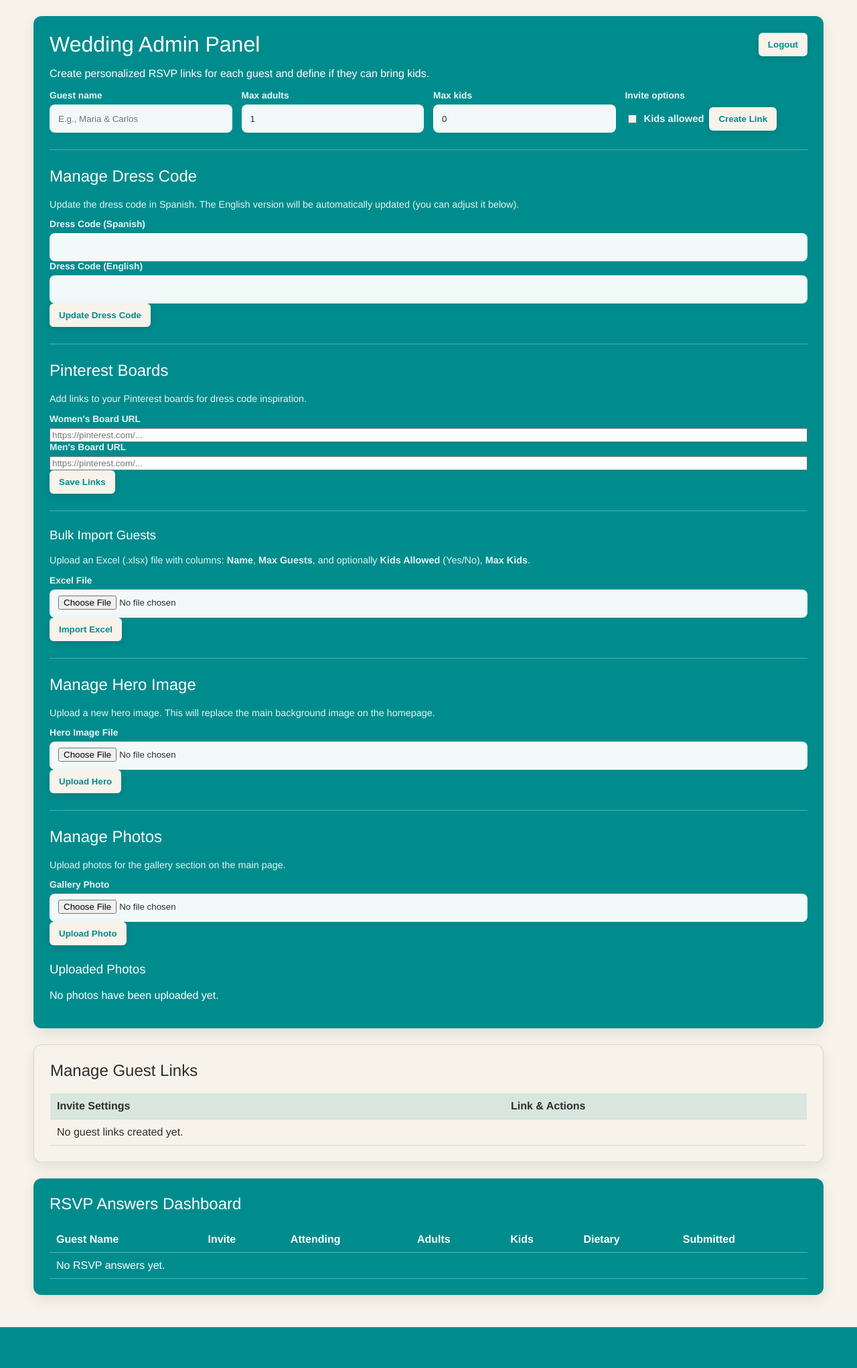
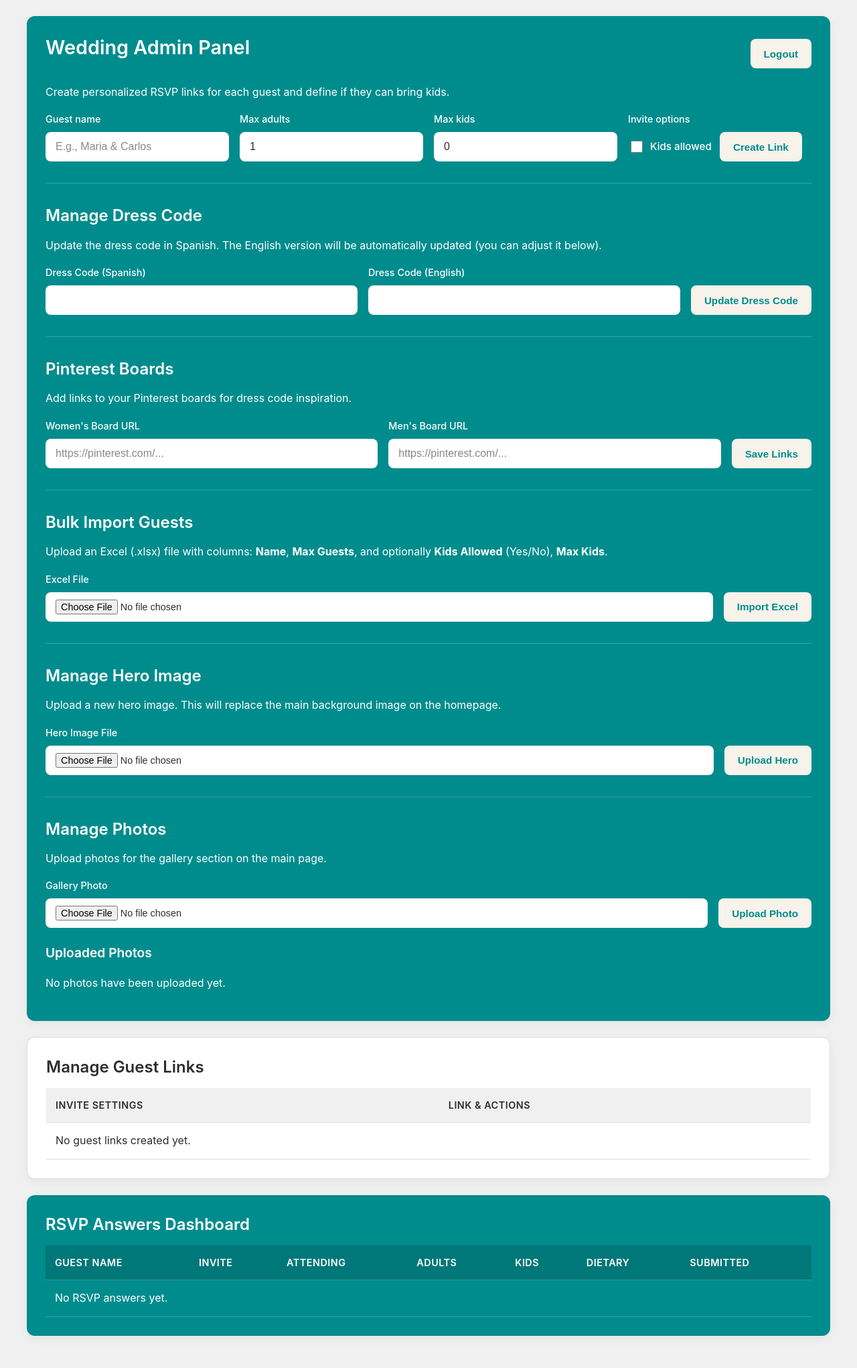
Before and after one commit to SlashGil/wedding, a Flask app: template wedding/templates/admin.html in a window 1280 px wide. Shown: the whole page at 67% size. Before the commit the page ends 1981 px from the top, so only its background shows below. Run offline with Flask 3, Linux system fonts and the light colour scheme; the template is opened without the code that fills it, so the values that code supplies are empty; parts of the project's set-up code (start-up, migrations or seed data) failed here and were passed over.

Commit message:
:sparkles: Fix styles of admin

```diff
--- a/wedding/admin.py
+++ b/wedding/admin.py
@@ -132,6 +132,7 @@ def update_guest(guest_id):
     max_guests = request.form.get('max_guests', '1').strip()
     kids_allowed = request.form.get('kids_allowed') == 'on'
     max_kids = request.form.get('max_kids', '0').strip()
+    is_attending = request.form.get('is_attending') == 'on'
 
     if not guest_name:
         flash('Guest name is required to update an invite.')
@@ -147,7 +148,7 @@ def update_guest(guest_id):
     if not kids_allowed: max_kids_int = 0
 
     with get_db() as conn:
-        conn.execute('UPDATE guests SET guest_name = ?, max_guests = ?, kids_allowed = ?, max_kids = ? WHERE id = ?', (guest_name, max_guests_int, kids_allowed, max_kids_int, guest_id))
+        conn.execute('UPDATE guests SET guest_name = ?, max_guests = ?, kids_allowed = ?, max_kids = ?, is_attending = ? WHERE id = ?', (guest_name, max_guests_int, kids_allowed, max_kids_int, is_attending, guest_id))
     flash(f'Invite updated for {guest_name}.')
     return redirect(url_for('admin.index'))
 
@@ -194,7 +195,7 @@ def upload_photo():
 
 @bp.route('/photo/<int:photo_id>/delete', methods=['POST'])
 @login_required
-def delete_photo(photo_id):
+def delete_photo(photo_.id):
     with get_db() as conn:
         photo = conn.execute('SELECT filename FROM photos WHERE id = ?', (photo_id,)).fetchone()
         if not photo:
--- a/wedding/db.py
+++ b/wedding/db.py
@@ -39,6 +39,7 @@ def init_db():
     ensure_column(db, 'rsvps', 'kids', 'INTEGER NOT NULL DEFAULT 0')
     ensure_column(db, 'rsvps', 'guest_token', 'TEXT')
     ensure_column(db, 'rsvps', 'created_at', 'TIMESTAMP DEFAULT CURRENT_TIMESTAMP')
+    ensure_column(db, 'guests', 'is_attending', 'BOOLEAN DEFAULT FALSE')
 
 
 def get_setting(key, default=None):
--- a/wedding/static/css/admin.css
+++ b/wedding/static/css/admin.css
@@ -3,118 +3,142 @@
     --secondary: #f7f2ea;
     --white: #ffffff;
     --charcoal: #2d2d2d;
+    --danger: #d9534f;
+    --light-gray: #f0f0f0;
+    --border-color: #ddd;
 }
 
+/* 1. General & Typography */
 body {
-    font-family: 'Helvetica Neue', Helvetica, Arial, sans-serif;
+    font-family: -apple-system, BlinkMacSystemFont, "Segoe UI", Roboto, Helvetica, Arial, sans-serif;
     margin: 0;
     padding: 24px;
-    background: var(--secondary);
+    background: var(--light-gray); /* Softer background */
     color: var(--charcoal);
+    font-size: 16px; /* Better base for desktop */
+    line-height: 1.6;
+    -webkit-font-smoothing: antialiased;
+    -moz-osx-font-smoothing: grayscale;
 }
 
 .container {
-    max-width: 1180px;
+    max-width: 1200px; /* Slightly wider */
     margin: 0 auto;
 }
 
 .card {
     border-radius: 12px;
-    padding: 24px;
-    box-shadow: 0 8px 20px rgba(0, 0, 0, 0.08);
+    padding: 28px; /* More padding */
+    box-shadow: 0 4px 15px rgba(0, 0, 0, 0.05); /* Softer shadow */
     margin-bottom: 24px;
+    border: 1px solid var(--border-color);
 }
 
 .card-dark {
     background: var(--brand);
     color: var(--white);
+    border: none;
 }
 
 .card-light {
-    background: var(--secondary);
+    background: var(--white); /* Use pure white for light cards */
     color: var(--charcoal);
-    border: 1px solid rgba(0, 140, 141, 0.2);
 }
 
-h1, h2, h3 {
+h1, h2, h3, h4 {
     margin-top: 0;
-    font-weight: 400;
+    font-weight: 600; /* Bolder headings */
+    line-height: 1.3;
 }
+h1 { font-size: 1.8rem; }
+h2 { font-size: 1.5rem; margin-bottom: 1rem; }
+h3 { font-size: 1.2rem; }
+p { margin-top: 0; }
 
-.top-bar {
-    display: flex;
-    justify-content: space-between;
-    align-items: center;
-    gap: 12px;
-    margin-bottom: 10px;
-}
 
+/* 2. Forms & Inputs */
 .create-form {
     display: grid;
-    grid-template-columns: repeat(4, minmax(170px, 1fr));
-    gap: 14px;
+    grid-template-columns: repeat(auto-fit, minmax(180px, 1fr)); /* Responsive grid */
+    gap: 16px;
     align-items: end;
+    margin-bottom: 1rem;
 }
 
 .field {
     display: flex;
     flex-direction: column;
-    gap: 6px;
+    gap: 8px;
 }
 
 .field-inline {
     display: flex;
     align-items: center;
-    gap: 8px;
-    min-height: 42px;
+    gap: 12px;
+    min-height: 44px; /* Match input height */
 }
 
 label {
     display: block;
     margin-bottom: 0;
-    font-size: 0.86rem;
-    font-weight: 600;
+    font-size: 0.9rem;
+    font-weight: 500;
     color: inherit;
-    opacity: 0.92;
 }
 
+/* Consistent input styling */
 input[type="text"],
 input[type="number"],
-input[type="file"] {
+input[type="url"],
+input[type="email"],
+input[type="password"] {
     width: 100%;
-    height: 42px;
-    padding: 10px 12px;
-    border: 1px solid #ddd;
+    height: 44px;
+    padding: 0 14px;
+    border: 1px solid var(--border-color);
     border-radius: 8px;
     background: #ffffff;
     color: var(--charcoal);
+    font-size: 1rem;
     transition: border-color 0.2s ease, box-shadow 0.2s ease;
     box-sizing: border-box;
 }
 
 input[type="file"] {
-    padding: 8px 12px;
+    border: 1px solid var(--border-color);
+    border-radius: 8px;
+    padding: 10px 14px;
+    font-size: 0.9rem;
     cursor: pointer;
+    background: #fff;
 }
 
 input[type="text"]:focus,
-input[type="number"]:focus {
+input[type="number"]:focus,
+input[type="url"]:focus,
+input[type="email"]:focus,
+input[type="password"]:focus {
     outline: none;
     border-color: var(--brand);
-    box-shadow: 0 0 0 3px rgba(0, 140, 141, 0.18);
+    box-shadow: 0 0 0 3px rgba(0, 140, 141, 0.2);
 }
 
+/* Styles for inputs in dark cards */
 .card-dark input[type="text"],
 .card-dark input[type="number"],
+.card-dark input[type="url"],
 .card-dark input[type="file"] {
-    background: rgba(255, 255, 255, 0.95);
-    border: 1px solid rgba(255, 255, 255, 0.65);
+    background: rgba(255, 255, 255, 1);
+    border-color: transparent;
+    color: var(--charcoal);
 }
 
-.card-dark input[type="text"]:focus,
-.card-dark input[type="number"]:focus {
-    border-color: rgba(255, 255, 255, 0.95);
-    box-shadow: 0 0 0 3px rgba(247, 242, 234, 0.35);
+.card-dark input::placeholder {
+    color: #888;
+}
+
+.card-dark input:focus {
+    box-shadow: 0 0 0 3px rgba(255, 255, 255, 0.3);
 }
 
 .checkbox {
@@ -122,55 +146,94 @@ input[type="number"]:focus {
     align-items: center;
     gap: 8px;
     margin: 0;
-    font-size: 0.92rem;
+    font-size: 0.95rem;
     white-space: nowrap;
+    user-select: none;
+}
+input[type="checkbox"] {
+    width: 18px;
+    height: 18px;
 }
 
+/* 3. Buttons */
 .btn {
-    padding: 10px 14px;
+    display: inline-flex;
+    align-items: center;
+    justify-content: center;
+    height: 44px;
+    padding: 0 20px;
     border: none;
     background: var(--brand);
     color: #fff;
-    border-radius: 6px;
+    border-radius: 8px;
     cursor: pointer;
     font-weight: 600;
+    font-size: 0.95rem;
     white-space: nowrap;
+    text-decoration: none;
+    transition: background-color 0.2s ease, transform 0.1s ease;
+}
+
+.btn:hover {
+    background-color: #007a7b;
+    transform: translateY(-1px);
+}
+
+.btn:active {
+    transform: translateY(0);
 }
 
 .card-dark .btn {
     background: var(--secondary);
     color: var(--brand);
-    box-shadow: 0 3px 12px rgba(0, 0, 0, 0.12);
 }
 
-.btn:hover {
-    opacity: 0.92;
+.card-dark .btn:hover {
+    background: #fff;
 }
 
 .btn-danger {
-    background: #a03c3c;
+    background: var(--danger);
+}
+.btn-danger:hover {
+    background: #c9302c;
 }
 
+/* 4. Tables */
 table {
     width: 100%;
     border-collapse: collapse;
-    margin-top: 12px;
+    margin-top: 16px;
 }
 
 th, td {
-    border-bottom: 1px solid rgba(0, 140, 141, 0.2);
-    padding: 10px;
+    border-bottom: 1px solid var(--border-color);
+    padding: 14px;
     text-align: left;
     vertical-align: top;
 }
 
-.card-dark th,
-.card-dark td {
-    border-bottom: 1px solid rgba(247, 242, 234, 0.35);
+thead th {
+    background: var(--light-gray);
+    font-weight: 600;
+    font-size: 0.9rem;
+    text-transform: uppercase;
+    letter-spacing: 0.5px;
 }
 
-th {
-    background: rgba(0, 140, 141, 0.12);
+.card-dark th {
+    background: rgba(0, 0, 0, 0.15);
+    border-bottom: 1px solid rgba(255, 255, 255, 0.2);
+}
+.card-dark td {
+    border-bottom: 1px solid rgba(255, 255, 255, 0.2);
+}
+
+tbody tr:hover {
+    background-color: var(--light-gray);
+}
+.card-dark tbody tr:hover {
+    background-color: rgba(0, 0, 0, 0.1);
 }
 
 .small {
@@ -183,28 +246,50 @@ th {
     color: rgba(247, 242, 234, 0.92);
 }
 
+/* 5. Miscellaneous & Layout */
+.top-bar {
+    display: flex;
+    justify-content: space-between;
+    align-items: center;
+    gap: 16px;
+    margin-bottom: 16px;
+    flex-wrap: wrap;
+}
+
+.alert, .success-link {
+    padding: 14px;
+    border-radius: 8px;
+    margin-bottom: 16px;
+    border: 1px solid transparent;
+}
+
 .alert {
-    background: var(--secondary);
-    border: 1px solid rgba(255, 255, 255, 0.55);
-    color: var(--charcoal);
-    padding: 12px;
-    border-radius: 6px;
-    margin-bottom: 16px;
+    background: #f8d7da;
+    color: #721c24;
+    border-color: #f5c6cb;
 }
 
 .success-link {
-    background: var(--secondary);
-    border: 1px solid rgba(255, 255, 255, 0.55);
-    color: var(--brand);
-    padding: 12px;
-    border-radius: 6px;
-    margin-top: 10px;
+    background: #d4edda;
+    color: #155724;
+    border-color: #c3e6cb;
     word-break: break-all;
+}
+.success-link a {
+    color: #0c5460;
+    font-weight: 600;
+}
+
+.inline-upload-form {
+    display: flex;
+    align-items: end;
+    gap: 16px;
+    flex-wrap: wrap;
 }
 
 .inline-fields {
     display: grid;
-    grid-template-columns: 1.4fr 110px 120px 110px;
+    grid-template-columns: 1.4fr 110px 120px 110px 120px;
     gap: 10px;
     align-items: end;
 }
@@ -217,54 +302,36 @@ th {
 }
 
 .inline-fields .checkbox {
-    min-height: 42px;
+    min-height: 44px;
     align-self: end;
 }
 
 .row-actions {
     display: flex;
     gap: 8px;
-    margin-top: 8px;
-    flex-wrap: wrap;
-}
-
-.status-yes {
-    color: var(--brand);
-    font-weight: 700;
-}
-
-.status-no {
-    color: #9b3d3d;
-    font-weight: 700;
-}
-
-a {
-    color: var(--brand);
-}
-
-.card-dark a {
-    color: var(--secondary);
+    margin-top: 10px;
 }
 
 hr {
     border: none;
-    border-top: 1px solid rgba(255,255,255,0.3);
-    margin: 25px 0;
+    border-top: 1px solid var(--border-color);
+    margin: 32px 0;
+}
+.card-dark hr {
+    border-top-color: rgba(255, 255, 255, 0.2);
 }
 
 .photo-grid {
     display: grid;
-    grid-template-columns: repeat(auto-fill, minmax(150px, 1fr));
+    grid-template-columns: repeat(auto-fill, minmax(160px, 1fr));
     gap: 1rem;
-    margin-top: 1rem;
 }
 .photo-card {
-    border: 1px solid #ddd;
-    border-radius: 4px;
-    padding: 0.5rem;
+    border: 1px solid var(--border-color);
+    border-radius: 8px;
+    padding: 1rem;
     text-align: center;
-    font-size: 0.8rem;
-    word-break: break-all;
+    background: #fff;
 }
 .photo-card img, .current-hero img {
     max-width: 100%;
--- a/wedding/templates/admin.html
+++ b/wedding/templates/admin.html
@@ -11,19 +11,19 @@
 <div class="container">
     <div class="card card-dark">
         <div class="top-bar">
-            <h1 style="margin: 0;">Wedding Admin Panel</h1>
+            <h1>Wedding Admin Panel</h1>
             <form action="{{ url_for('auth.logout') }}" method="POST">
                 <button class="btn" type="submit">Logout</button>
             </form>
         </div>
         <p>Create personalized RSVP links for each guest and define if they can bring kids.</p>
 
-        {% with messages = get_flashed_messages() %}
-        {% if messages %}
-            {% for message in messages %}
-                <div class="alert">{{ message }}</div>
-            {% endfor %}
-        {% endif %}
+        {% with messages = get_flashed_messages(with_categories=true) %}
+            {% if messages %}
+                {% for category, message in messages %}
+                    <div class="alert alert-{{ category }}">{{ message }}</div>
+                {% endfor %}
+            {% endif %}
         {% endwith %}
 
         <form class="create-form" action="{{ url_for('admin.index') }}" method="POST">
@@ -64,7 +64,7 @@
         <hr>
 
         <h2>Manage Dress Code</h2>
-        <p style="font-size: 0.9em; opacity: 0.9;">Update the dress code in Spanish. The English version will be automatically updated (you can adjust it below).</p>
+        <p>Update the dress code in Spanish. The English version will be automatically updated (you can adjust it below).</p>
         <form action="{{ url_for('admin.index') }}" method="post" class="inline-upload-form">
             <input type="hidden" name="update_dress_code" value="1">
             <div class="field" style="flex: 1;">
@@ -81,7 +81,7 @@
         <hr>
 
         <h2>Pinterest Boards</h2>
-        <p style="font-size: 0.9em; opacity: 0.9;">Add links to your Pinterest boards for dress code inspiration.</p>
+        <p>Add links to your Pinterest boards for dress code inspiration.</p>
         <form action="{{ url_for('admin.index') }}" method="post" class="inline-upload-form">
             <input type="hidden" name="update_pinterest_links" value="1">
             <div class="field" style="flex: 1;">
@@ -106,20 +106,14 @@
                     'Casual': 'Casual',
                     'Guayabera / Formal de Playa': 'Guayabera / Beach Formal'
                 };
-                if (translations[esValue]) {
-                    enInput.value = translations[esValue];
-                } else {
-                    // Default mapping if not in list
-                    if (esValue.toLowerCase().includes('formal')) enInput.value = 'Formal';
-                    else if (esValue.toLowerCase().includes('etiqueta')) enInput.value = 'Black-Tie';
-                }
+                enInput.value = translations[esValue] || '';
             }
         </script>
 
         <hr>
 
-        <h3>Bulk Import Guests</h3>
-        <p style="font-size: 0.9em; opacity: 0.9;">Upload an Excel (.xlsx) file with columns: <strong>Name</strong>, <strong>Max Guests</strong>, and optionally <strong>Kids Allowed</strong> (Yes/No), <strong>Max Kids</strong>.</p>
+        <h2>Bulk Import Guests</h2>
+        <p>Upload an Excel (.xlsx) file with columns: <strong>Name</strong>, <strong>Max Guests</strong>, and optionally <strong>Kids Allowed</strong> (Yes/No), <strong>Max Kids</strong>.</p>
         <form action="{{ url_for('admin.upload_excel') }}" method="POST" enctype="multipart/form-data" class="inline-upload-form">
             <div class="field" style="flex: 1;">
                 <label for="file">Excel File</label>
@@ -131,7 +125,7 @@
         <hr>
 
         <h2>Manage Hero Image</h2>
-        <p style="font-size: 0.9em; opacity: 0.9;">Upload a new hero image. This will replace the main background image on the homepage.</p>
+        <p>Upload a new hero image. This will replace the main background image on the homepage.</p>
         <form action="{{ url_for('admin.upload_hero') }}" method="post" enctype="multipart/form-data" class="inline-upload-form">
             <div class="field" style="flex: 1;">
                 <label for="hero_image">Hero Image File</label>
@@ -141,7 +135,7 @@
         </form>
         {% if current_hero_url %}
             <div class="current-hero" style="margin-top: 20px;">
-                <h4 style="margin-bottom: 10px;">Current Hero Image:</h4>
+                <h4>Current Hero Image:</h4>
                 <img src="{{ current_hero_url }}" alt="Current Hero Image">
             </div>
         {% endif %}
@@ -149,7 +143,7 @@
         <hr>
 
         <h2>Manage Photos</h2>
-        <p style="font-size: 0.9em; opacity: 0.9;">Upload photos for the gallery section on the main page.</p>
+        <p>Upload photos for the gallery section on the main page.</p>
         <form action="{{ url_for('admin.upload_photo') }}" method="post" enctype="multipart/form-data" class="inline-upload-form">
             <div class="field" style="flex: 1;">
                 <label for="photo">Gallery Photo</label>
@@ -163,11 +157,11 @@
             {% if uploaded_photos %}
             <div class="photo-grid">
                 {% for photo in uploaded_photos %}
-                <div class="photo-card" style="background: var(--secondary); border-color: rgba(0,140,141,0.2);">
+                <div class="photo-card">
                     <img src="{{ url_for('static', filename='photos/' + photo.filename) }}" alt="{{ photo.filename }}">
-                    <p style="color: var(--charcoal);">{{ photo.filename }}</p>
+                    <p class="small">{{ photo.filename }}</p>
                     <form action="{{ url_for('admin.delete_photo', photo_id=photo.id) }}" method="post" onsubmit="return confirm('Are you sure you want to delete this photo?');">
-                        <button class="btn btn-danger" type="submit" style="padding: 4px 8px; font-size: 0.8rem;">Delete</button>
+                        <button class="btn btn-danger" type="submit">Delete</button>
                     </form>
                 </div>
                 {% endfor %}
@@ -183,8 +177,8 @@
         <table>
             <thead>
             <tr>
-                <th style="width: 60%;">Invite Settings</th>
-                <th style="width: 40%;">Link & Actions</th>
+                <th>Invite Settings</th>
+                <th>Link & Actions</th>
             </tr>
             </thead>
             <tbody>
@@ -208,6 +202,10 @@
                                 <label>
                                     <span class="small">Max kids</span>
                                     <input type="number" name="max_kids" min="0" value="{{ item.max_kids }}" required>
+                                </label>
+                                <label class="checkbox">
+                                    <input type="checkbox" name="is_attending" {% if item.is_attending %}checked{% endif %}>
+                                    Attending
                                 </label>
                             </div>
                             <div class="row-actions">
@@ -261,7 +259,7 @@
                     <td>{{ rsvp.guests }}</td>
                     <td>{{ rsvp.kids }}</td>
                     <td>{{ rsvp.dietary_restrictions or '-' }}</td>
-                    <td class="small">{{ rsvp.created_at }}</td>
+                    <td class="small">{{ rsvp.created_at.strftime('%Y-%m-%d %H:%M') }}</td>
                 </tr>
             {% else %}
                 <tr>
```
Also changed, not shown: other parts of wedding/static/css/admin.css (+33 -0 lines).
